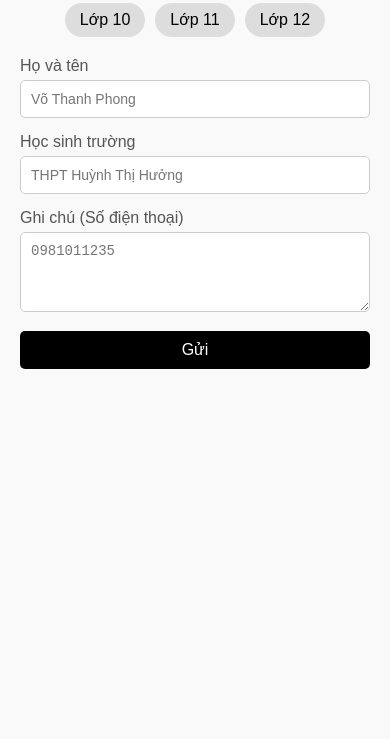
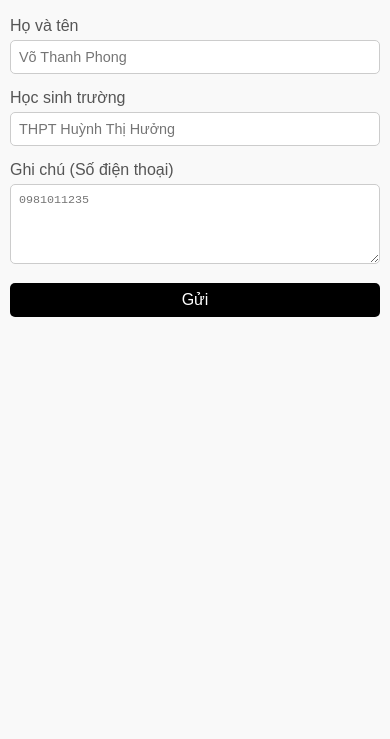
Before and after one commit to cohoilamgiau/danhsachhocthem, a plain HTML site: page index.html in a window 390 px wide. Shown: the part 105-844 px from the top of the page. Drawn offline with Linux system fonts and the light colour scheme.

Commit message:
Update index.html

```diff
--- a/index.html
+++ b/index.html
@@ -2,6 +2,7 @@
 <html lang="vi">
 <head>
     <meta charset="UTF-8">
+    <meta name="viewport" content="width=device-width, initial-scale=1.0">
     <title>Phiếu đăng ký học thêm</title>
     <style>
         body {
@@ -14,12 +15,14 @@
         h2 {
             text-align: center;
             color: #333;
+            font-size: 1.5em;
         }
         .radio-group {
             display: flex;
             justify-content: center;
             gap: 10px;
             margin-bottom: 20px;
+            flex-wrap: wrap;
         }
         .radio-group label {
             background-color: #ddd;
@@ -27,6 +30,7 @@
             border-radius: 20px;
             cursor: pointer;
             transition: background-color 0.3s;
+            font-size: 1em;
         }
         .radio-group label:hover {
             background-color: #bbb;
@@ -45,6 +49,7 @@
             display: block;
             margin-bottom: 5px;
             color: #555;
+            font-size: 1em;
         }
         .form-group input,
         .form-group textarea {
@@ -53,7 +58,7 @@
             border: 1px solid #ccc;
             border-radius: 5px;
             box-sizing: border-box;
-            font-size: 14px;
+            font-size: 1em;
         }
         .form-group textarea {
             height: 80px;
@@ -67,15 +72,47 @@
             border: none;
             border-radius: 5px;
             cursor: pointer;
-            font-size: 16px;
+            font-size: 1.1em;
         }
         button:hover {
             background-color: #333;
+        }
+        button:disabled {
+            background-color: #666;
+            cursor: not-allowed;
         }
         #response {
             margin-top: 10px;
             text-align: center;
             color: green;
+            font-size: 1em;
+        }
+
+        @media (max-width: 480px) {
+            body {
+                padding: 10px;
+                margin: 10px auto;
+            }
+            h2 {
+                font-size: 1.2em;
+            }
+            .radio-group {
+                gap: 5px;
+                justify-content: space-around;
+            }
+            .radio-group label {
+                padding: 6px 12px;
+                font-size: 0.9em;
+            }
+            .form-group input,
+            .form-group textarea {
+                padding: 8px;
+                font-size: 0.9em;
+            }
+            button {
+                padding: 8px;
+                font-size: 1em;
+            }
         }
     </style>
 </head>
@@ -102,14 +139,18 @@
             <label for="note">Ghi chú (Số điện thoại)</label>
             <textarea id="note" name="note" placeholder="0981011235"></textarea>
         </div>
-        <button type="submit">Gửi</button>
+        <button type="submit" id="submitButton">Gửi</button>
     </form>
     <div id="response"></div>
 
     <script>
         document.getElementById('studentForm').addEventListener('submit', function(event) {
             event.preventDefault();
+            var submitButton = document.getElementById('submitButton');
+            if (submitButton.disabled) return; // Ngăn click thêm nếu đã disable
+
             var formData = new FormData(this);
+            submitButton.disabled = true; // Vô hiệu hóa nút sau lần click đầu
             fetch(this.action, {
                 method: 'POST',
                 body: formData
@@ -117,9 +158,13 @@
               .then(text => {
                   document.getElementById('response').textContent = text;
                   this.reset();
-                  setTimeout(() => document.getElementById('response').textContent = '', 3000); // Xóa thông báo sau 3s
+                  setTimeout(() => {
+                      document.getElementById('response').textContent = '';
+                      submitButton.disabled = false; // Kích hoạt lại nút sau 3s
+                  }, 3000);
               }).catch(error => {
                   document.getElementById('response').textContent = 'Lỗi: ' + error;
+                  submitButton.disabled = false; // Kích hoạt lại nếu lỗi
               });
         });
     </script>
```
